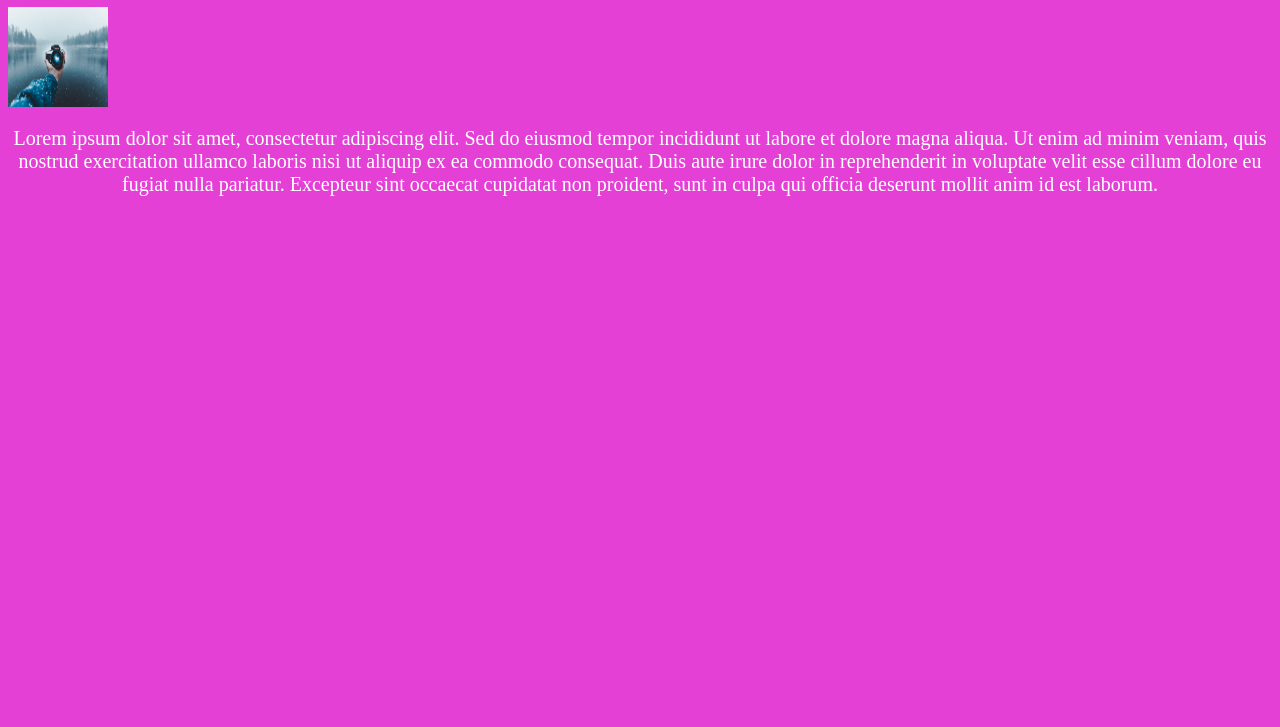
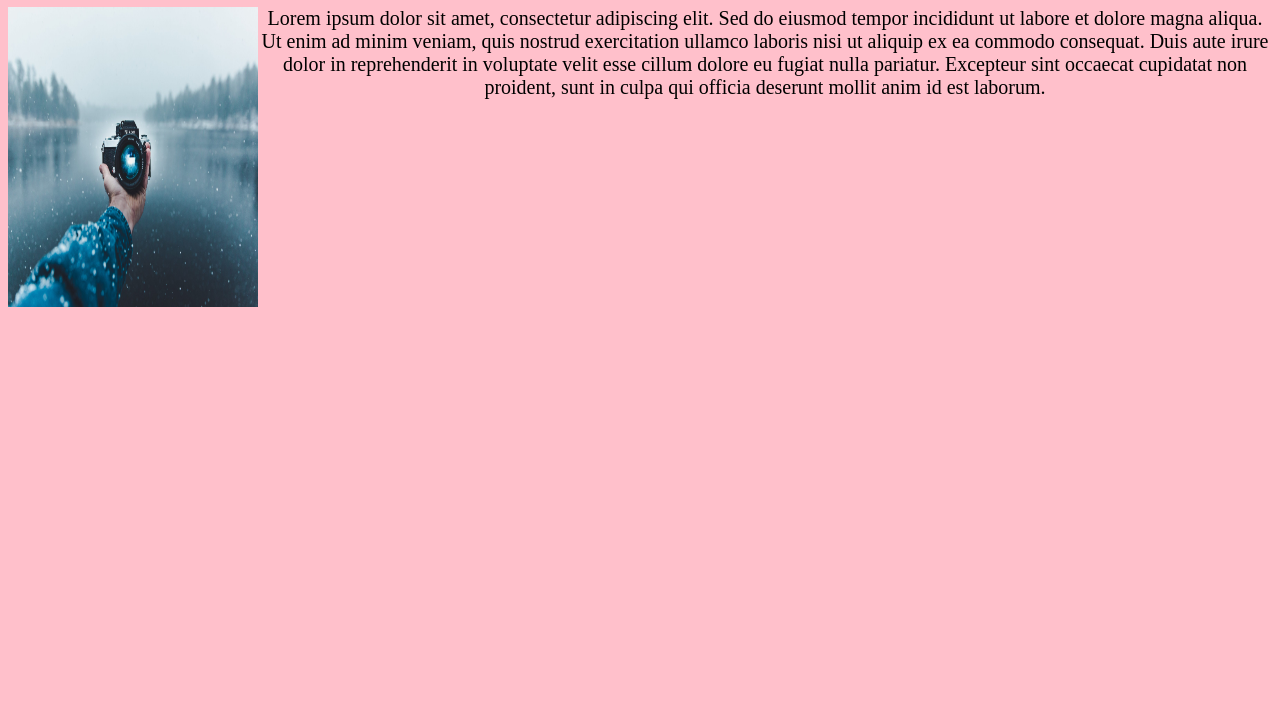
Before and after one commit to Aastik-rai/css-cse11, a plain HTML site: page index22.html in a window 1280 px wide. Shown: the part 73-800 px from the top of the page. Drawn offline with Linux system fonts and the light colour scheme.

Commit message:
inline elements

```diff
--- a/index22.html
+++ b/index22.html
@@ -36,7 +36,7 @@
 
        <h1> float(Image in an article)</h1>
          <div class="article">
-          <img src="image-optimisation-scaled.jpg" class="float-image">
+          <img src="image-optimisation-scaled.jpg" style="float: left" width="250px" height=" 300px">
           <p>Lorem ipsum dolor sit amet, consectetur adipiscing elit.
                 Sed do eiusmod tempor incididunt ut labore et dolore magna aliqua.
                 Ut enim ad minim veniam, quis nostrud exercitation ullamco laboris
@@ -44,7 +44,7 @@
                 reprehenderit in voluptate velit esse cillum dolore eu fugiat nulla
                 pariatur. Excepteur sint occaecat cupidatat non proident, sunt in
                 culpa qui officia deserunt mollit anim id est laborum.</p>
-                </div>
+         </div>
 
 
 
--- a/style2.css
+++ b/style2.css
@@ -41,11 +41,10 @@ p{
 
 
 body{
-    background-color: rgb(228, 64, 214);
+    background-color:#ffc0cb;
 }
 
 div{
-    display:inline-block;
 }
 .float-image{
     display:block;
@@ -54,8 +53,8 @@ div{
 }
 
 p{
-    display:inline-block;
+    /* display:inline-block; */
     text-align: center;
     font-size: 20px;
-    color: white;
+    color: black;
 }
```
